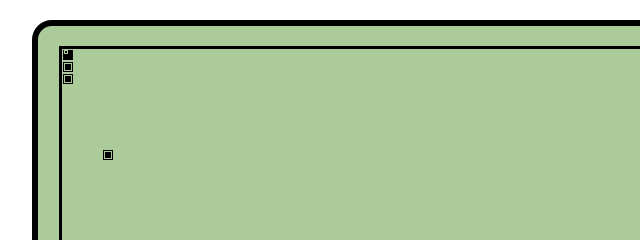
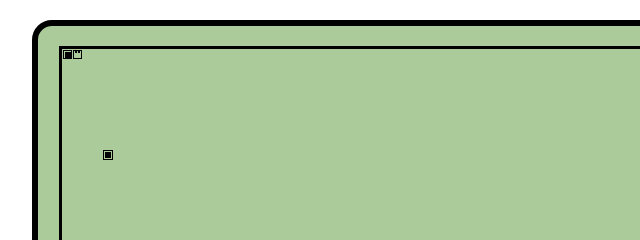
Before and after one commit to BlueSpaceTeam/snake-ts, a website built with webpack: page src/index.html in a window 1280 px wide. Shown: the top 240 px of the page, 227-867 px from the left. Built offline with nearby package versions, Linux system fonts and the light colour scheme.

Commit message:
change the snake scss

```diff
--- a/src/index.html
+++ b/src/index.html
@@ -14,9 +14,15 @@
             <!-- 蛇 -->
             <div id="snake">
                 <!-- 每个一级div表示蛇的每一节 -->
-                <div></div>
-                <div></div>
-                <div></div>
+                <div class="section">
+                    <div class="bone"></div>
+                </div>
+                <div class="section">
+                    <div class="bone"></div>
+                </div>
+                <div class="section">
+                    <div class="bone"></div>
+                </div>
             </div>
 
             <div id="food">
--- a/src/scss/snake.scss
+++ b/src/scss/snake.scss
@@ -15,11 +15,15 @@
     position: absolute;
 
     // 蛇的每一节
-    &>div {
-        width           : 10px;
-        height          : 10px;
-        background-color: $main-color;
-        border          : 1px solid $bg-color;
+    .section {
+        position: absolute;
+        padding: 1px;
+
+        .bone {
+            box-sizing      : border-box;
+            width           : 9px;
+            height          : 9px;
+            border          : 1px solid $main-color;
             display         : flex;
             justify-content : center;
             align-items     : center;
@@ -29,13 +33,14 @@
                 width           : 6px;
                 height          : 6px;
                 background-color: $main-color;
-            border          : 1px solid $bg-color;
+            }
         }
 
         // 蛇头
         &:first-child {
-            justify-content: space-around;
-            align-items    : flex-start;
+            .bone {
+                justify-content : space-around;
+                align-items: flex-start;
 
                 &::before,
                 &::after {
@@ -43,6 +48,7 @@
                     width           : 2px;
                     height          : 2px;
                     background-color: $main-color;
+                }
             }
         }
     }
```
Lines whose indentation alone changed are shown as unchanged.
